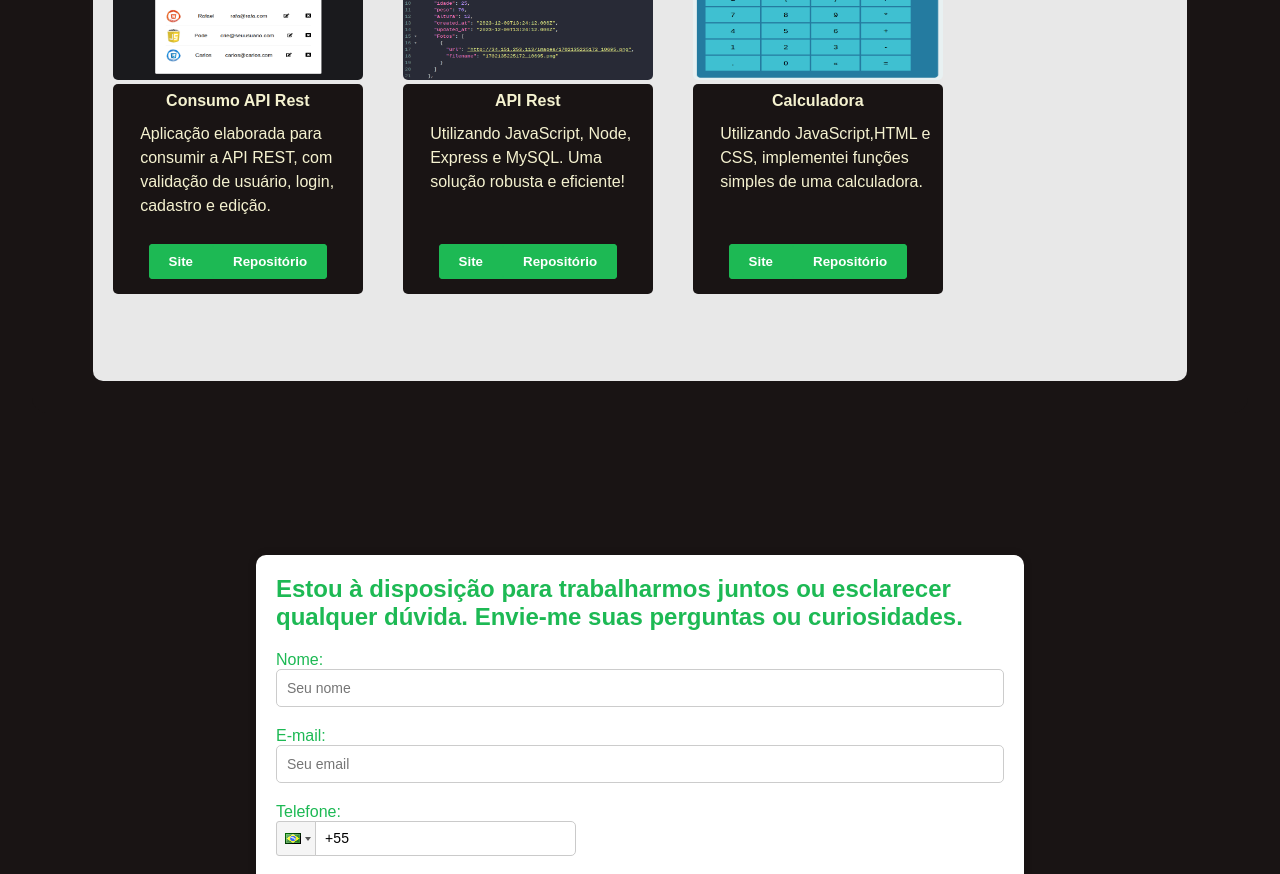
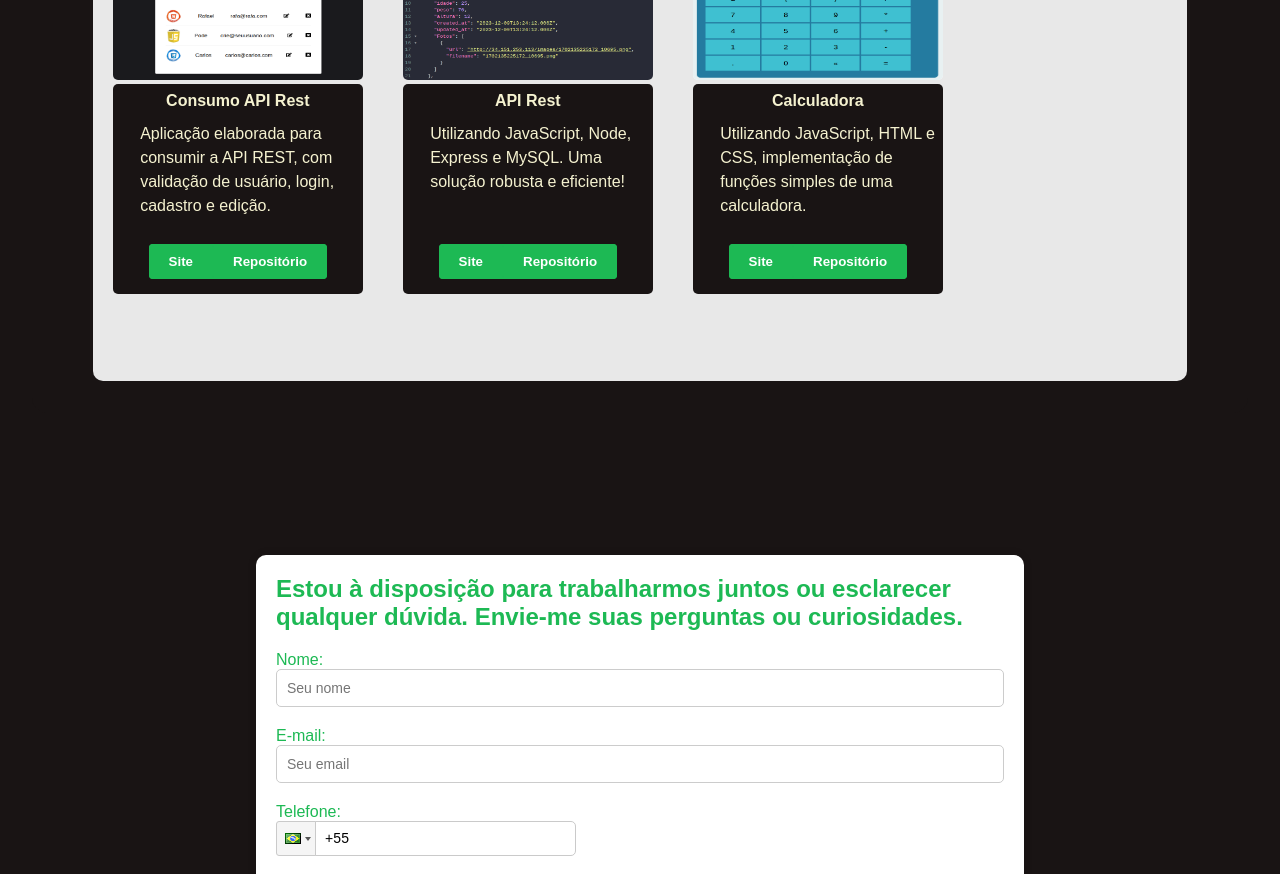
Before and after one commit to baldancam/portfolio, a React (Create React App) app: page / in a window 1280 px wide. Shown: the part 2540-3414 px from the top of the page. Built offline with nearby package versions, Linux system fonts and the light colour scheme.

Commit message:
edit text calculetor

```diff
--- a/src/pages/Projects/index.js
+++ b/src/pages/Projects/index.js
@@ -88,7 +88,8 @@ export default function Projects() {
             <Information>
               <h4>Calculadora</h4>
               <p>
-                Utilizando JavaScript,HTML e CSS, implementei funções simples de uma calculadora.
+                Utilizando JavaScript, HTML e CSS, implementação de funções simples de uma
+                calculadora.
               </p>
               <Buttons>
                 <button
```
